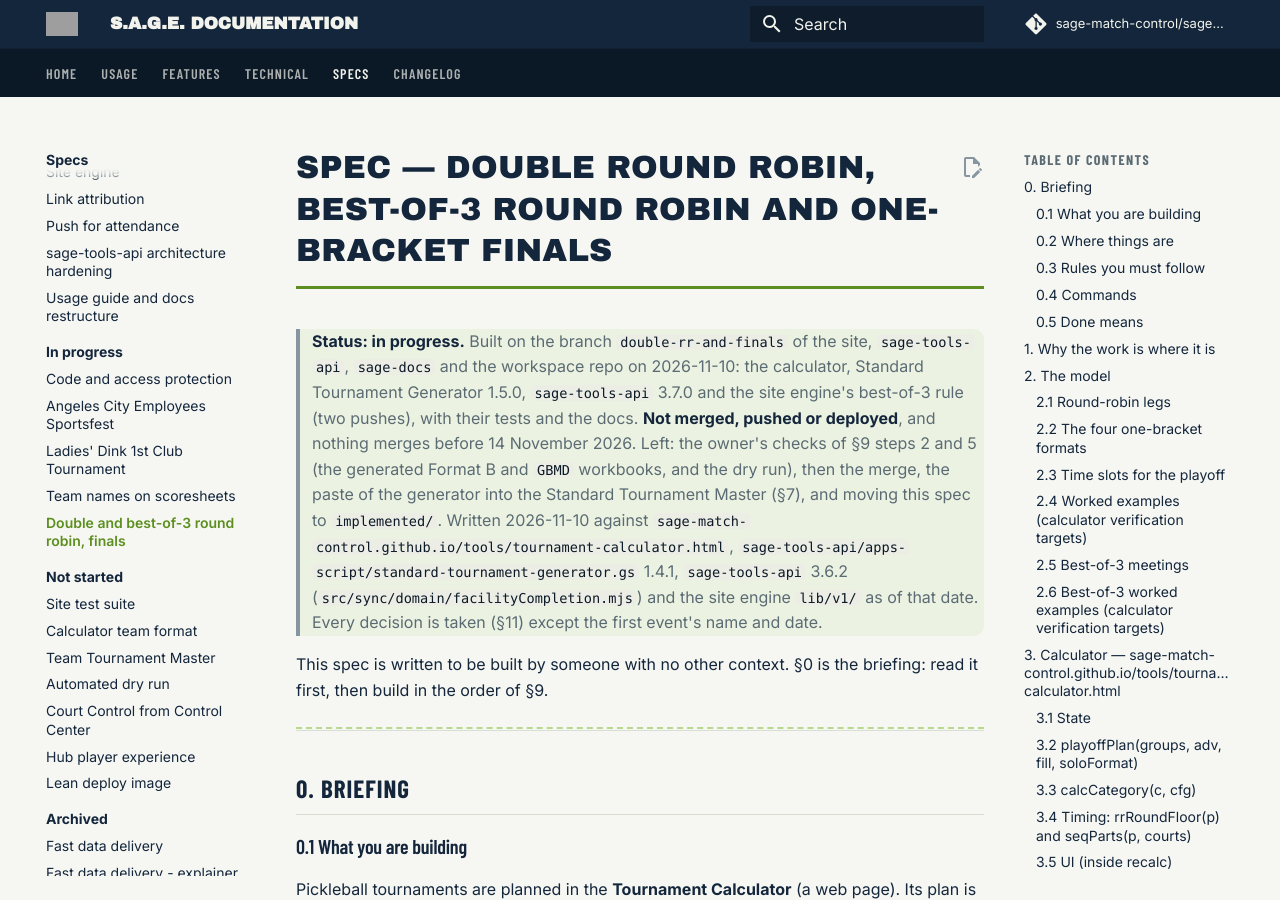
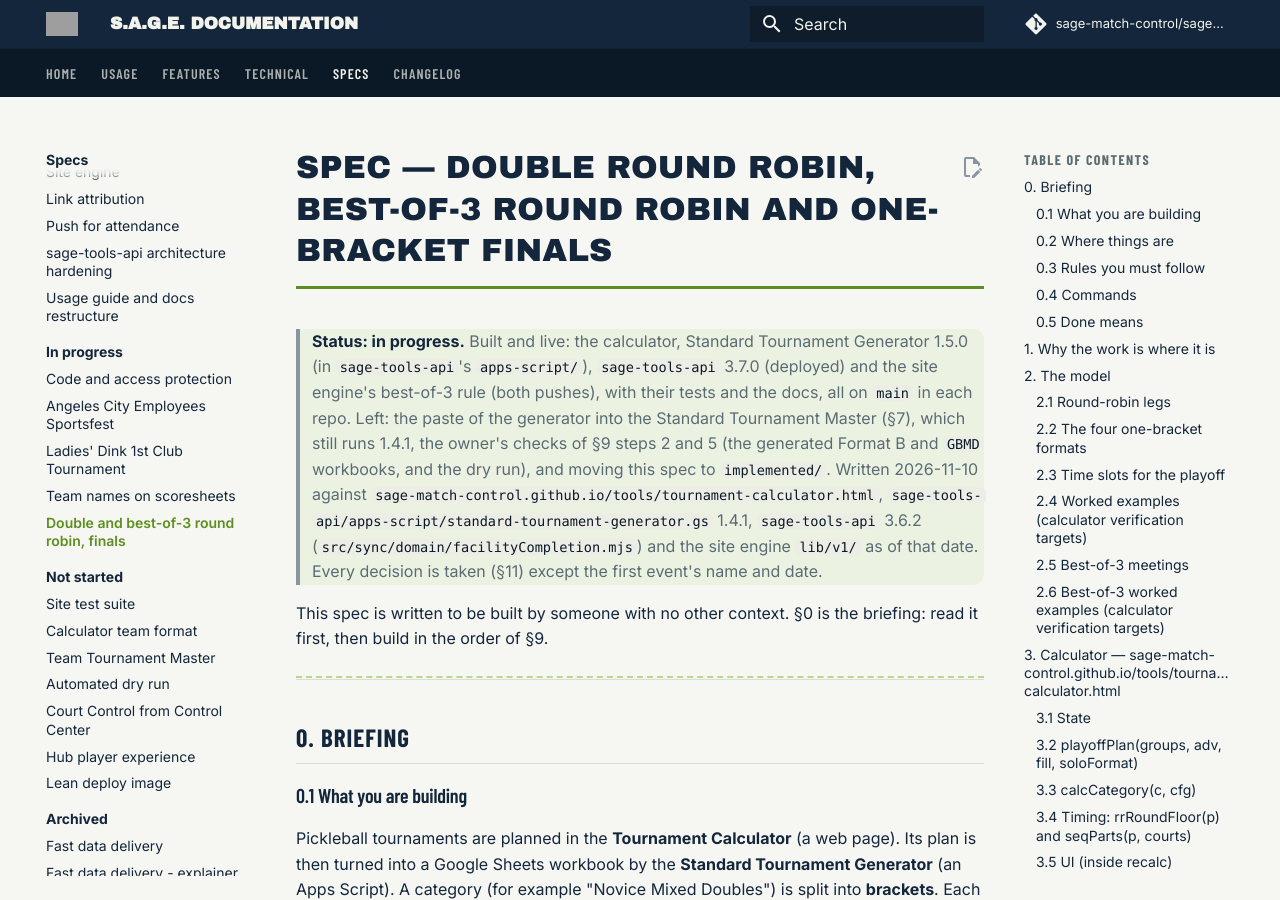
Before and after one commit to sage-match-control/sage-docs, an MkDocs documentation site: the page built from docs/specs/in-progress/double-round-robin-and-finals-spec.md, in a window 1280 px wide and 900 px high. Built offline with MkDocs 1.6.1 and Material for MkDocs 9.7.7, drawn with Linux system fonts in a browser that asks for light colours; comment, search, counter and statistics services are not loaded.

Commit message:
docs 2.54.1: the double round robin spec is built and live, not on its branch
The spec's status line, the Specs index and the in-progress table still said the work
was unmerged and undeployed. It is on main in every repo and sage-tools-api 3.7.0 is
live. Left: pasting generator 1.5.0 into the Standard Tournament Master, the
real-workbook checks and the dry run.

Co-Authored-By: Claude Opus 5.5 <noreply@anthropic.com>

```diff
--- a/docs/specs/in-progress/double-round-robin-and-finals-spec.md
+++ b/docs/specs/in-progress/double-round-robin-and-finals-spec.md
@@ -1,12 +1,11 @@
 # Spec — Double round robin, best-of-3 round robin and one-bracket finals
 
-> **Status: in progress.** Built on the branch `double-rr-and-finals` of the site,
-> `sage-tools-api`, `sage-docs` and the workspace repo on 2026-11-10: the calculator,
-> Standard Tournament Generator 1.5.0, `sage-tools-api` 3.7.0 and the site engine's best-of-3
-> rule (two pushes), with their tests and the docs. **Not merged, pushed or deployed**, and
-> nothing merges before 14 November 2026. Left: the owner's checks of §9 steps 2 and 5 (the
-> generated Format B and `GBMD` workbooks, and the dry run), then the merge, the paste of the
-> generator into the Standard Tournament Master (§7), and moving this spec to `implemented/`.
+> **Status: in progress.** Built and live: the calculator, Standard Tournament Generator 1.5.0
+> (in `sage-tools-api`'s `apps-script/`), `sage-tools-api` 3.7.0 (deployed) and the site
+> engine's best-of-3 rule (both pushes), with their tests and the docs, all on `main` in each
+> repo. Left: the paste of the generator into the Standard Tournament Master (§7), which still
+> runs 1.4.1, the owner's checks of §9 steps 2 and 5 (the generated Format B and `GBMD`
+> workbooks, and the dry run), and moving this spec to `implemented/`.
 > Written 2026-11-10 against
 > `sage-match-control.github.io/tools/tournament-calculator.html`,
 > `sage-tools-api/apps-script/standard-tournament-generator.gs` 1.4.1, `sage-tools-api` 3.6.2
--- a/mkdocs.yml
+++ b/mkdocs.yml
@@ -6,7 +6,7 @@ repo_name: sage-match-control/sage-docs
 edit_uri: edit/main/docs/
 # The docs version. Bump it with a new entry at the top of docs/changelog.md;
 # the deploy workflow checks the two agree.
-copyright: 'S.A.G.E. Documentation <a href="https://sage-match-control.github.io/sage-docs/changelog/">v2.54.0</a>'
+copyright: 'S.A.G.E. Documentation <a href="https://sage-match-control.github.io/sage-docs/changelog/">v2.54.1</a>'
 
 docs_dir: docs
 
```
Also changed, not shown: docs/changelog.md (+9 -0 lines), docs/specs/README.md (+3 -3 lines), docs/specs/in-progress/README.md (+1 -1 lines).
